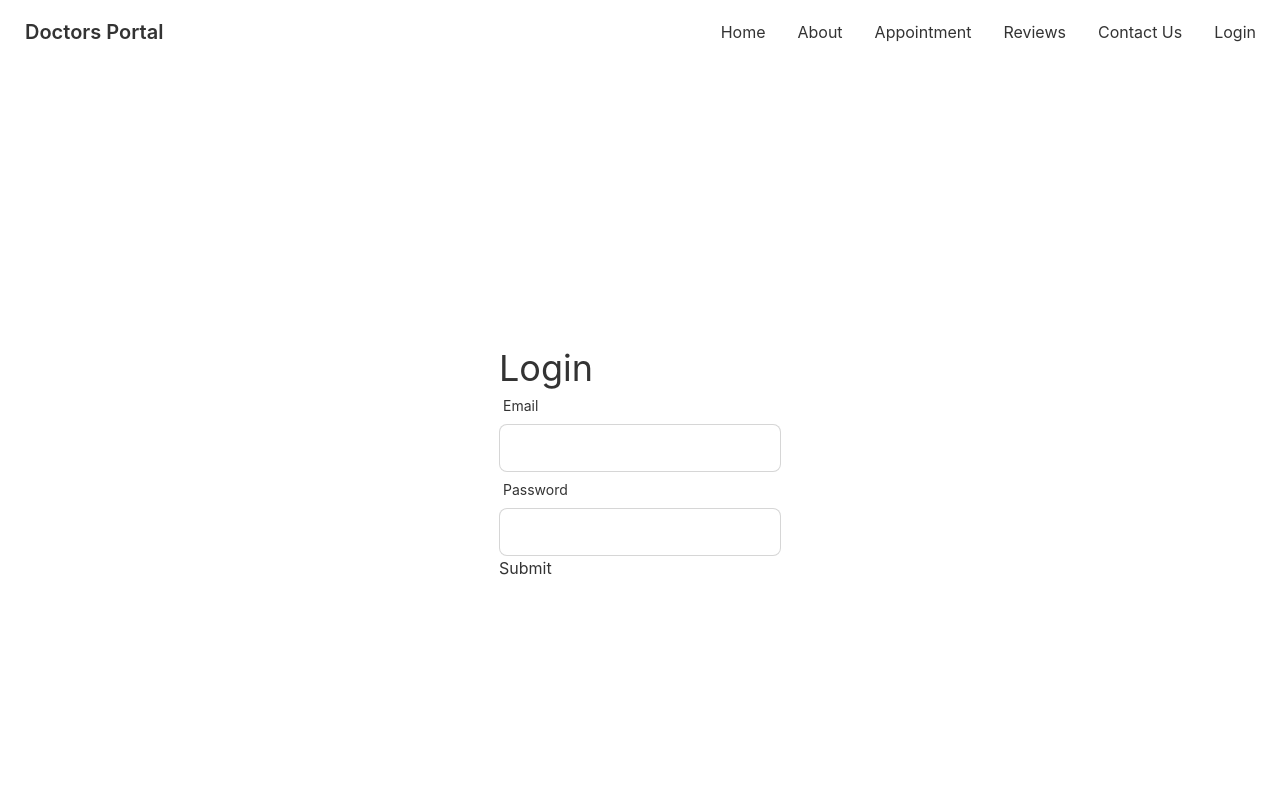
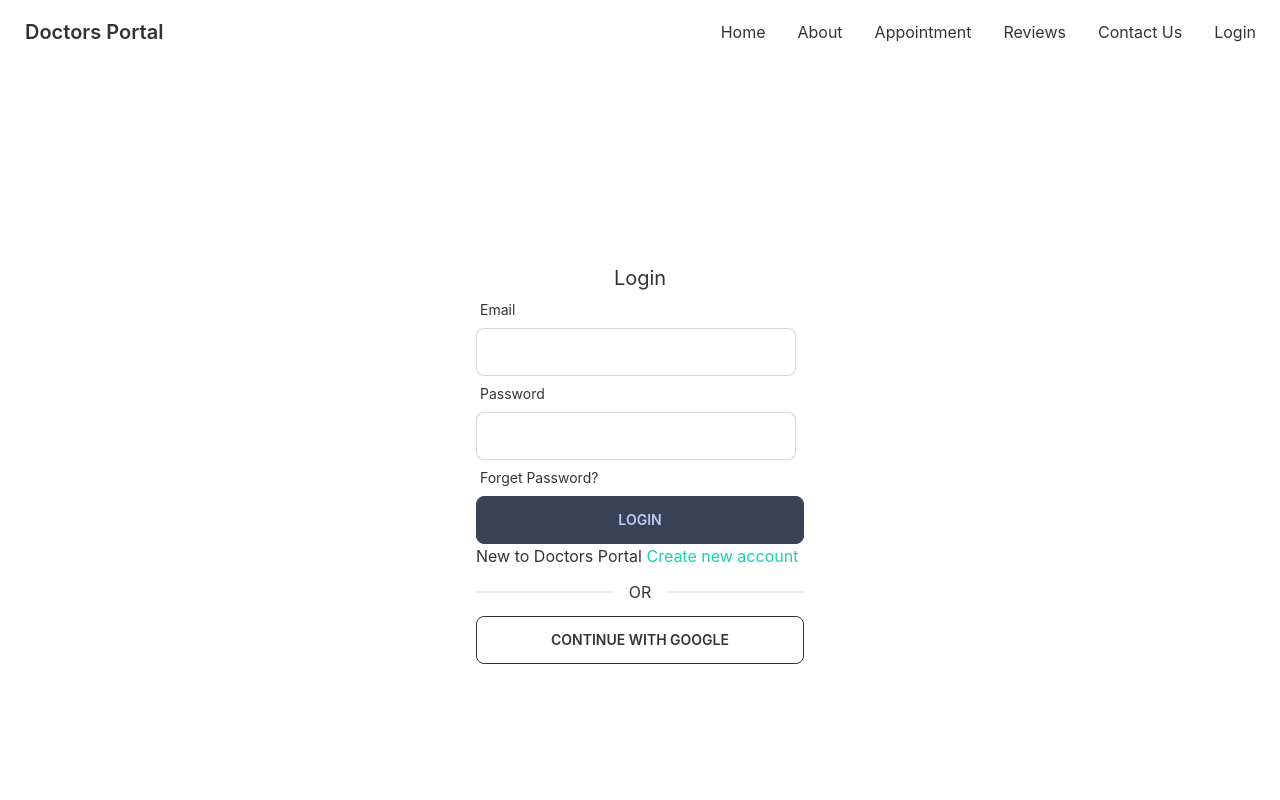
Before and after one commit to wahid30/doctors-portal-client, a React (Create React App) app: page /login in a window 1280 px wide. Shown: the top 800 px of the page. Built offline with nearby package versions, Linux system fonts and the light colour scheme.

Commit message:
set login form

```diff
--- a/src/Pages/Login/Login.js
+++ b/src/Pages/Login/Login.js
@@ -1,14 +1,17 @@
 import React, { useState } from "react";
 import { useForm } from "react-hook-form";
+import { Link } from "react-router-dom";
 
 const Login = () => {
   const { register, handleSubmit } = useForm();
-  const [data, setData] = useState("");
+  const handleLogin = (data) => {
+    console.log(data);
+  };
   return (
     <div className="h-[800px] flex justify-center items-center">
-      <div>
-        <h2 className="text-4xl">Login</h2>
-        <form onSubmit={handleSubmit((data) => setData(JSON.stringify(data)))}>
+      <div className="w-96 p-7">
+        <h2 className="text-xl text-center">Login</h2>
+        <form onSubmit={handleSubmit(handleLogin)}>
           <div className="form-control w-full max-w-xs">
             <label className="label">
               <span className="label-text">Email</span>
@@ -29,11 +32,24 @@ const Login = () => {
               {...register("password")}
               className="input input-bordered w-full max-w-xs"
             />
+            <label className="label">
+              <span className="label-text">Forget Password?</span>
+            </label>
           </div>
-
-          <p>{data}</p>
-          <input type="submit" />
+          <input
+            className="btn btn-accent w-full"
+            value="Login"
+            type="submit"
+          />
         </form>
+        <p>
+          New to Doctors Portal{" "}
+          <Link className="text-secondary" to="/signup">
+            Create new account
+          </Link>
+        </p>
+        <div className="divider">OR</div>
+        <button className="btn btn-outline w-full">continue with google</button>
       </div>
     </div>
   );
```
